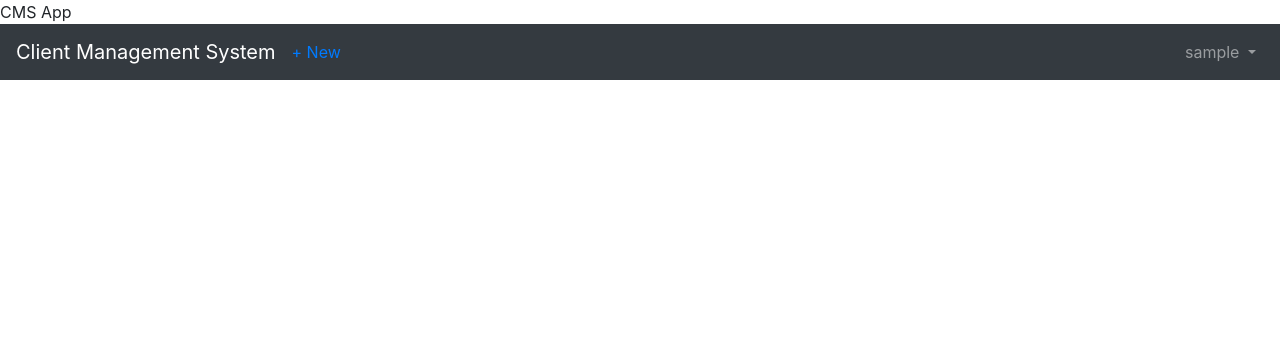
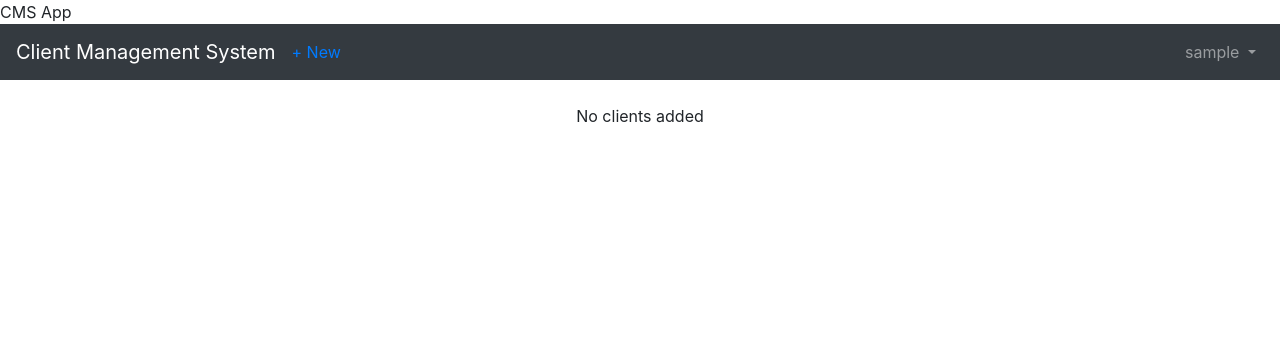
Before and after one commit to muppinenilakshmiprasanna/Clientmanagementservices, a Django app: page /clients/ in a window 1280 px wide. Shown: the top 340 px of the page. Run offline with Django 3.2, Linux system fonts and the light colour scheme; the visitor is signed in with stand-in values (Sample User, id 1); data that the repository does not hold is empty; some libraries are stand-ins or nearby versions.

Commit message:
new changes

```diff
--- a/clients/templates/client_list.html
+++ b/clients/templates/client_list.html
@@ -59,6 +59,7 @@
       </div>
     </div>
     <br />
-
+{% empty %}
+        <p style="text-align: center;">No clients added</p>
   {% endfor %}
 {% endblock content %}
```
